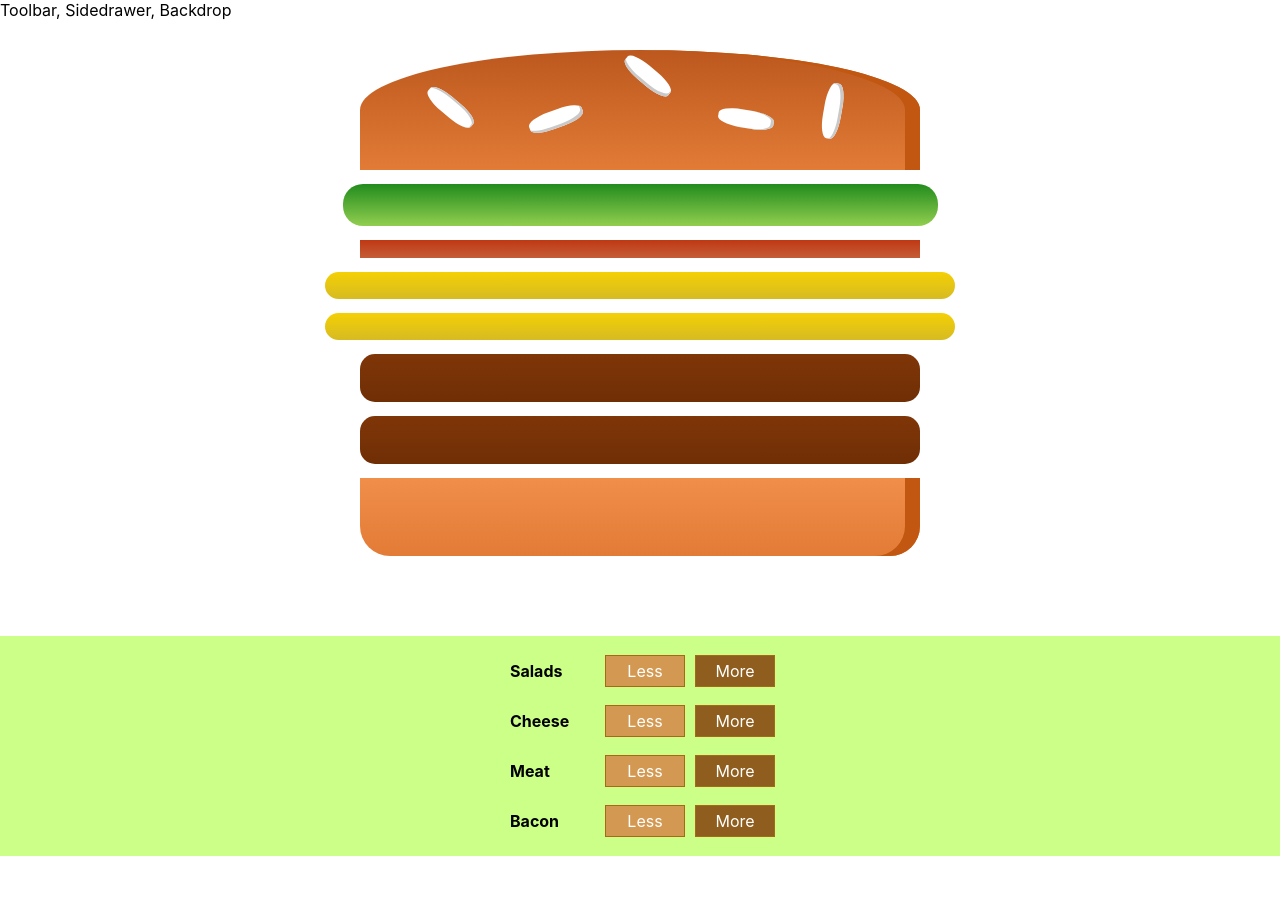
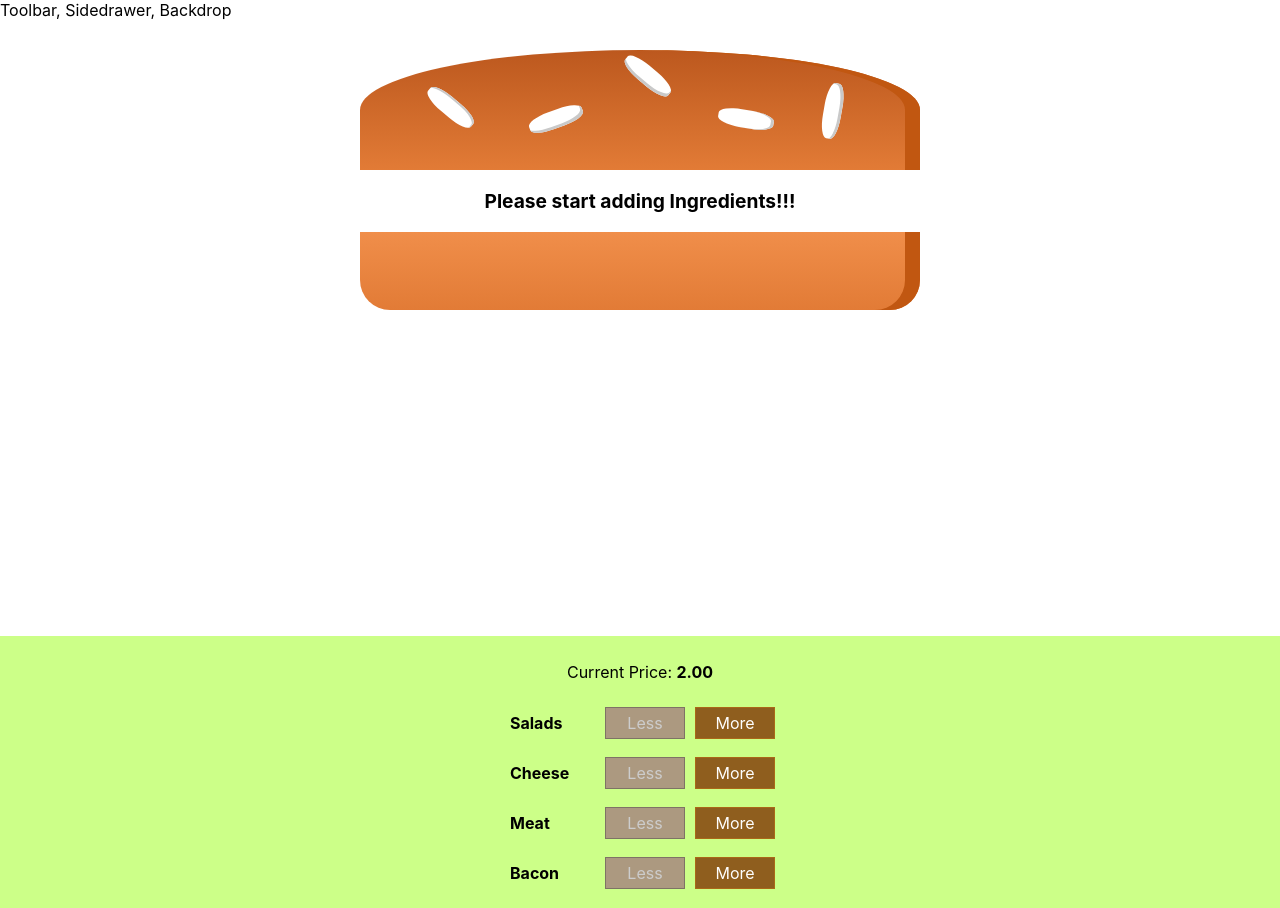
Before and after one commit to Farrukh-Rana/burger-builder, a React (Create React App) app: page / in a window 1280 px wide. Before the commit the page ends 856 px from the top, so only its background shows below. Built offline with nearby package versions, Linux system fonts and the light colour scheme.

Commit message:
Completed burger controls attached with state

```diff
--- a/src/components/Burger/BuildControls/BuildControl/BuildControl.js
+++ b/src/components/Burger/BuildControls/BuildControl/BuildControl.js
@@ -5,8 +5,8 @@ import classes from './BuildControl.module.css';
 const buildControl = props => (
     <div className={classes.BuildControl}>
         <div className={classes.Label}>{props.label}</div>
-        <button className={classes.Less}>Less</button>
-        <button className={classes.More}>More</button>
+        <button onClick={props.remove} className={classes.Less} disabled={props.disabled}>Less</button>
+        <button onClick={props.add} className={classes.More}>More</button>
     </div>
 );
 
--- a/src/components/Burger/BuildControls/BuildControls.js
+++ b/src/components/Burger/BuildControls/BuildControls.js
@@ -11,10 +11,15 @@ const controls = [
 ]
 
 const buildControls = props => {
-    const transformedControls = controls.map((control, index) => <BuildControl key={control.type} label={control.label} />)
+    const transformedControls = controls.map((control, index) => <BuildControl key={control.type}
+                                                                                label={control.label}
+                                                                                add={() => props.ingredientAdded(control.type)}
+                                                                                remove={() => props.ingredientRemoved(control.type)}
+                                                                                disabled={props.disabled[control.type]} />)
 
     return (
         <div className={classes.BuildControls}>
+            <p>Current Price: <strong>{props.price.toFixed(2)}</strong></p>
             {transformedControls}
         </div>
     );
--- a/src/containers/BurgerBuilder/BurgerBuilder.js
+++ b/src/containers/BurgerBuilder/BurgerBuilder.js
@@ -3,21 +3,61 @@ import React, { Component, Fragment } from 'react';
 import Burger from '../../components/Burger/Burger';
 import BurgerBuildControls from '../../components/Burger/BuildControls/BuildControls';
 
+const INGREDIENT_PRICES = {
+    salad: 1.0,
+    bacon: 8.0,
+    cheese: 1.5,
+    meat: 2.0
+}
+
 class BurgerBuilder extends Component {
     state = {
         ingredients : {
-            salad: 1,
-            bacon: 1,
-            cheese: 2,
-            meat: 2
-        }
+            salad: 0,
+            bacon: 0,
+            cheese: 0,
+            meat: 0
+        },
+        totalPrice: 2
+    }
+
+    addIngredientHandler = type => {
+        this.setState((prevState, props) => {
+            const newIngredients = {...prevState.ingredients}
+            newIngredients[type] += 1
+
+            const newPrice = prevState.totalPrice + INGREDIENT_PRICES[type]
+            return {ingredients: newIngredients, totalPrice: newPrice}
+        })
+    }
+
+    removeIngredientHandler = type => {
+        this.setState((prevState, props) => {
+            const newIngredients = {...prevState.ingredients}
+            if (newIngredients[type] === 0) {
+                return null
+            }
+            newIngredients[type] -= 1
+
+            const newPrice = prevState.totalPrice - INGREDIENT_PRICES[type]
+            return {ingredients: newIngredients, totalPrice: newPrice}
+        })
     }
 
     render () {
+        const disabledInfo = {...this.state.ingredients}
+        for (let ingredient in disabledInfo) {
+            disabledInfo[ingredient] = disabledInfo[ingredient] <= 0
+        }
+
         return (
             <Fragment>
                 <Burger ingredients={this.state.ingredients} />
-                <BurgerBuildControls/>
+                <BurgerBuildControls
+                            ingredientAdded={this.addIngredientHandler}
+                            ingredientRemoved={this.removeIngredientHandler}
+                            disabled={disabledInfo}
+                            price={this.state.totalPrice} />
             </Fragment>
         );
     };
```
